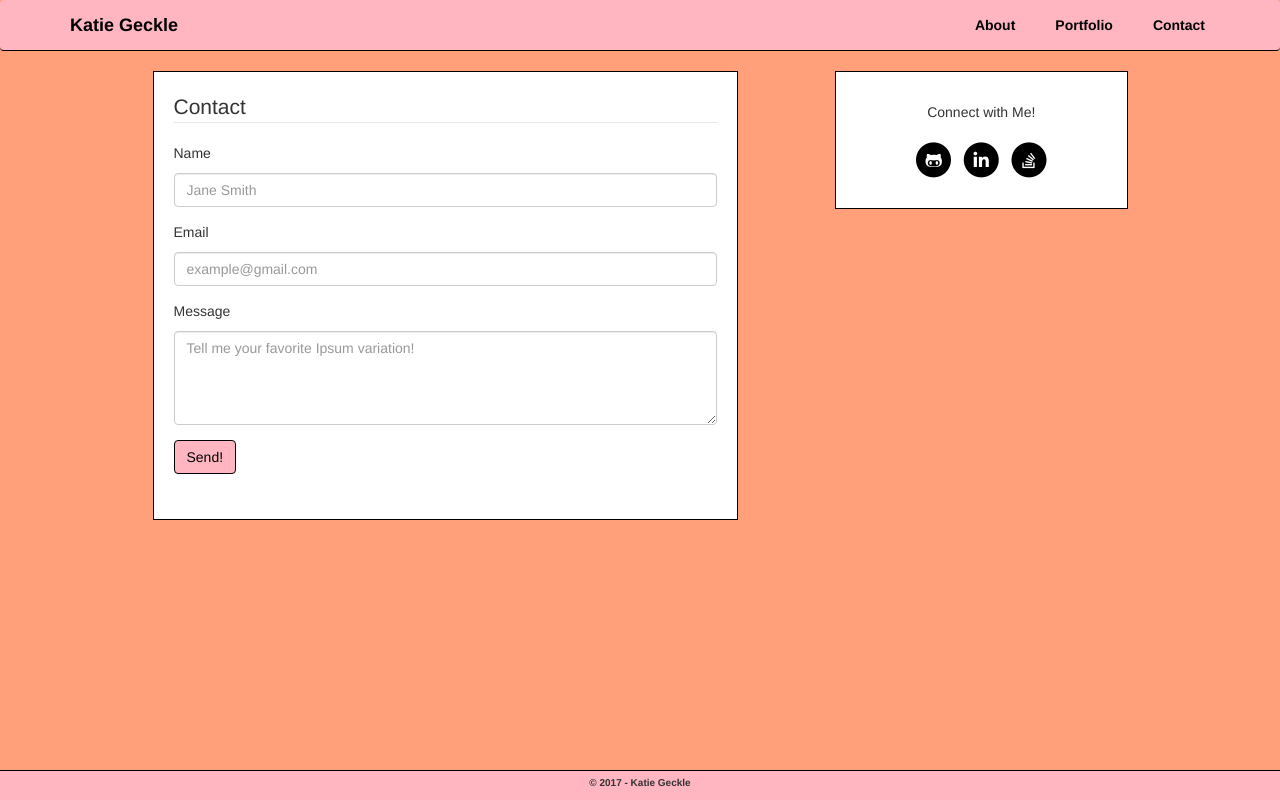
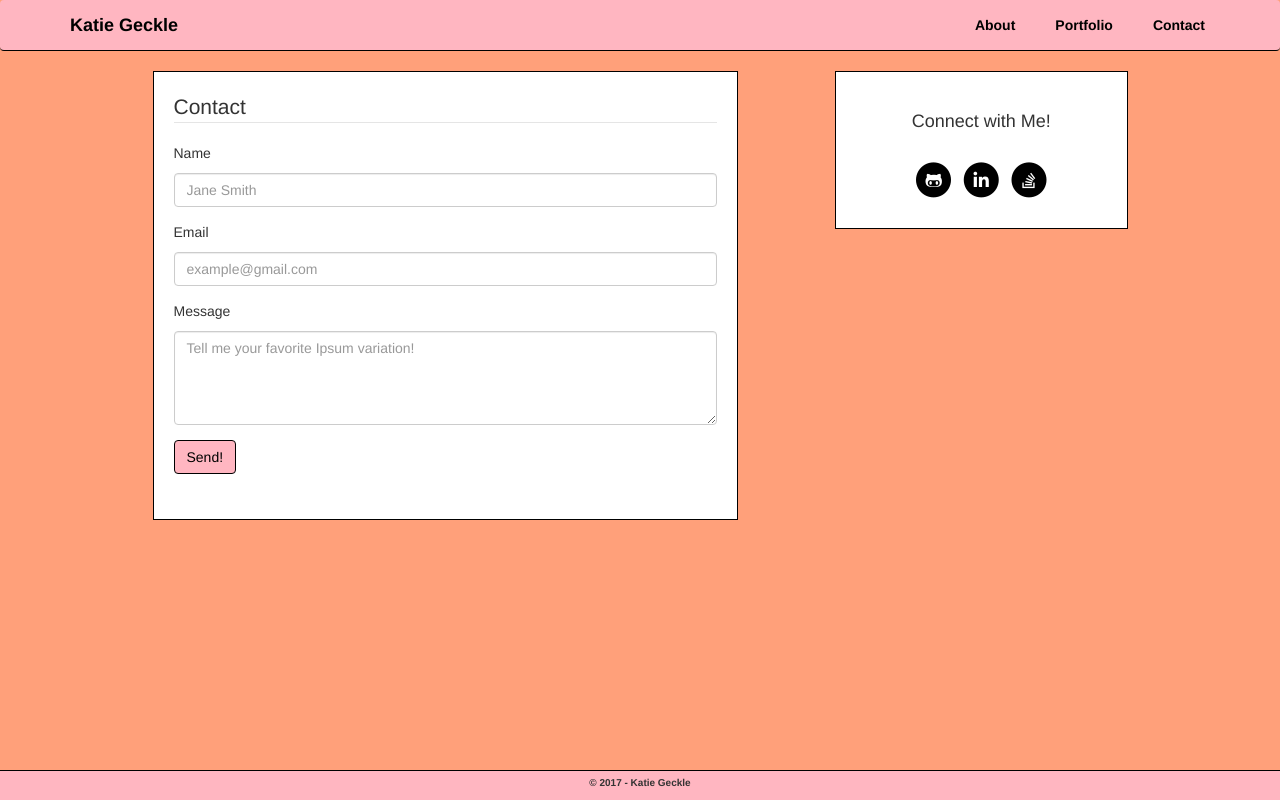
Before and after one commit to katiearina/Bootstrap-Portfolio, a plain HTML site: page contact.html in a window 1280 px wide. Drawn offline with nearby package versions, Linux system fonts and the light colour scheme.

Commit message:
added h4 styling to panel body

```diff
--- a/contact.html
+++ b/contact.html
@@ -116,7 +116,8 @@
             <div class="col-lg-3 col-md-3" id="connect">
 
                 <!-- Connect Panel Heading -->
-                <div class="panel-heading">Connect with Me!
+                <div class="panel-heading">
+                <h4>Connect with Me!</h4>
                 </div>
 
                 <!-- Connect Panel Content -->
```
Also changed, not shown: index.html (+2 -1 lines), portfolio.html (+2 -1 lines).
